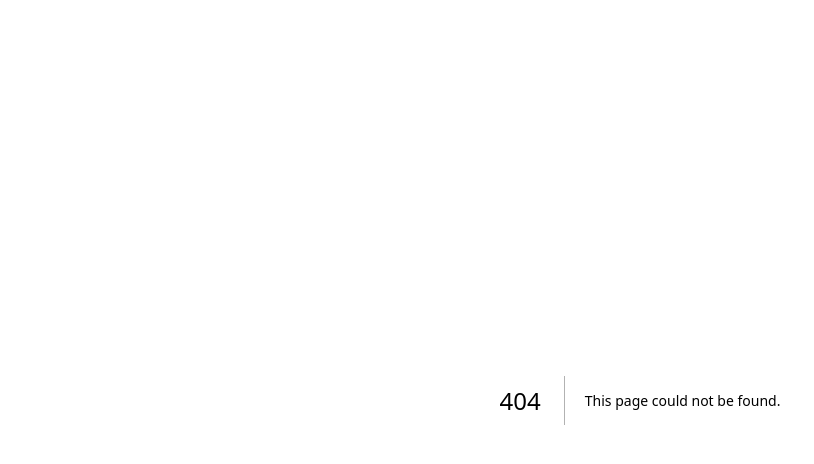
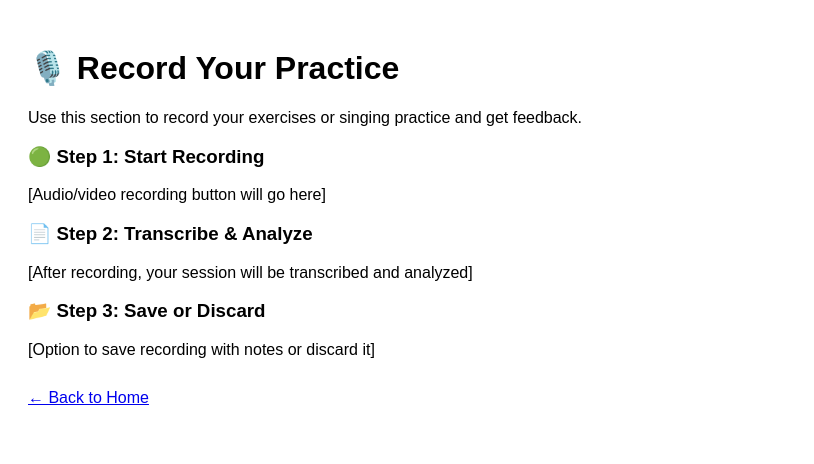
Before and after one commit to EranZ2025/VocalMaster, a Next.js app: page /record in a window 1280 px wide. Before the commit this address had no page. Shown: the top 464 px of the page, without its empty margins (0-814 px from the left). Built offline with nearby package versions, Linux system fonts and the light colour scheme.

Commit message:
Create record.js

```diff
--- /dev/null
+++ b/pages/record.js
@@ -0,0 +1,23 @@
+import Link from 'next/link';
+
+export default function Record() {
+  return (
+    <div style={{ padding: '20px', fontFamily: 'Arial' }}>
+      <h1>🎙️ Record Your Practice</h1>
+      <p>Use this section to record your exercises or singing practice and get feedback.</p>
+
+      <h3>🟢 Step 1: Start Recording</h3>
+      <p>[Audio/video recording button will go here]</p>
+
+      <h3>📄 Step 2: Transcribe & Analyze</h3>
+      <p>[After recording, your session will be transcribed and analyzed]</p>
+
+      <h3>📂 Step 3: Save or Discard</h3>
+      <p>[Option to save recording with notes or discard it]</p>
+
+      <p style={{ marginTop: '30px' }}>
+        <Link href="/">← Back to Home</Link>
+      </p>
+    </div>
+  );
+}
```
